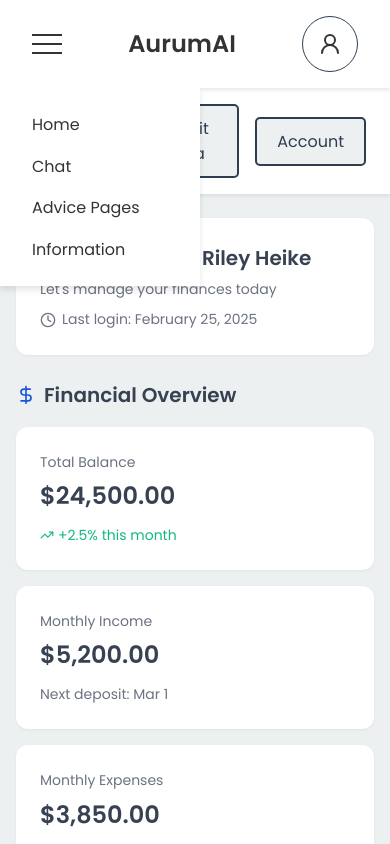
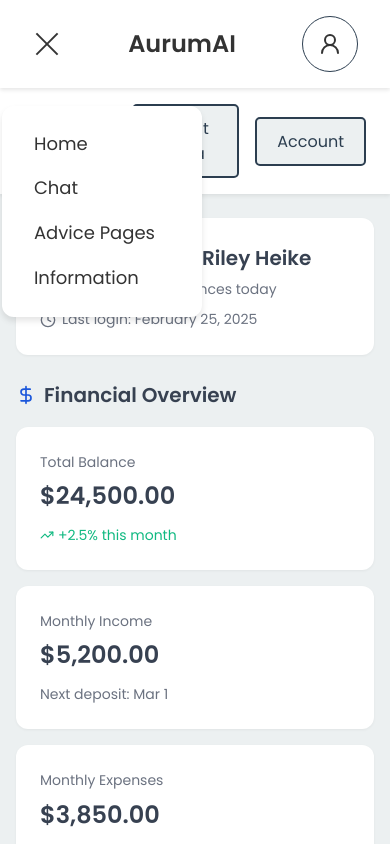
Before and after one commit to CSEN-174-W25/csen-174-aurum-ai, a React (Create React App) app in the folder my-app/: page / in a window 390 px wide. Both pictures are taken after a click on the button 47 px from the left and 44 px from the top of the page. Shown: the top 844 px of the page. Built offline with nearby package versions, Linux system fonts and the light colour scheme.

Commit message:
add navbar hamburger animation; adjust navbar position, size, and styling

```diff
--- a/my-app/src/components/navbar.js
+++ b/my-app/src/components/navbar.js
@@ -10,11 +10,15 @@
         setIsMenuOpen(!isMenuOpen);
     };
 
+    const handleLinkClick = () => {
+        setIsMenuOpen(false);
+    };
+
     return (
         <nav className="navbar">
             {/* Hamburger Menu */}
             <div className="navbar-left">
-                <button className="hamburger" onClick={toggleMenu}>
+                <button className={`hamburger ${isMenuOpen ? 'active' : ''}`} onClick={toggleMenu}>
                     <span></span>
                     <span></span>
                     <span></span>
@@ -22,10 +26,10 @@
 
                 {/* Dropdown Menu */}
                 <div className={`menu-dropdown ${isMenuOpen ? 'active' : ''}`}>
-                    <Link to="/">Home</Link>
-                    <Link to="/chat">Chat</Link>
-                    <Link to="/advice">Advice Pages</Link>
-                    <Link to="/information">Information</Link>
+                    <Link to="/" onClick={handleLinkClick}>Home</Link>
+                    <Link to="/chat" onClick={handleLinkClick}>Chat</Link>
+                    <Link to="/advice" onClick={handleLinkClick}>Advice Pages</Link>
+                    <Link to="/information" onClick={handleLinkClick}>Information</Link>
                 </div>
             </div>
 
--- a/my-app/src/components/styles/navbar.css
+++ b/my-app/src/components/styles/navbar.css
@@ -33,19 +33,38 @@
     height: 2px;
     background-color: #333;
     transition: all 0.3s ease;
+    position: relative;
+}
+
+/* X animation */
+.hamburger.active span:nth-child(1) {
+    transform: translateY(9px) rotate(45deg);
+}
+
+.hamburger.active span:nth-child(2) {
+    opacity: 0;
+}
+
+.hamburger.active span:nth-child(3) {
+    transform: translateY(-9px) rotate(-45deg);
+}
+
+.hamburger:hover {
+    background-color: #ffffff !important;
 }
 
 /* Dropdown menu styling */
 .menu-dropdown {
     position: absolute;
-    top: 100%;
-    left: 0;
+    top: 120%;
+    left: 0.5%;
     background-color: #ffffff;
     box-shadow: 0 4px 6px rgba(0,0,0,0.1);
     padding: 1rem;
     display: none;
     flex-direction: column;
     min-width: 200px;
+    border-radius: 12px;
 }
 
 .menu-dropdown.active {
@@ -57,6 +76,8 @@
     text-decoration: none;
     padding: 0.5rem 1rem;
     transition: background-color 0.3s ease;
+    border-radius: 12px;
+    font-size: large;
 }
 
 .menu-dropdown a:hover {
```
